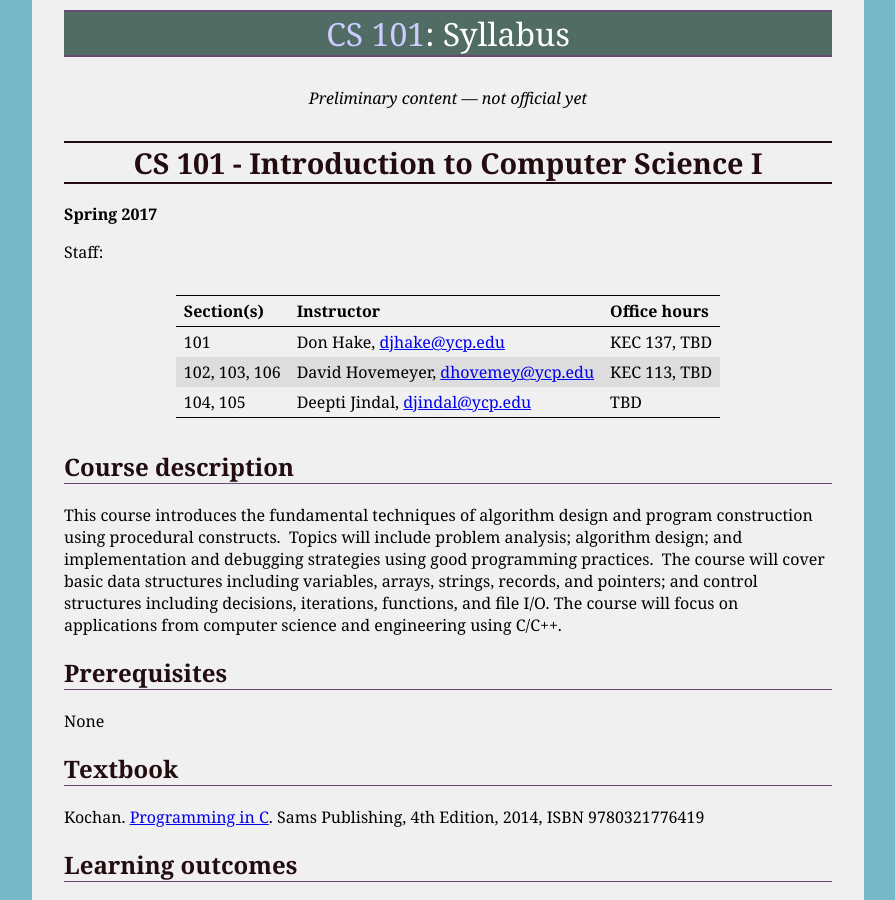
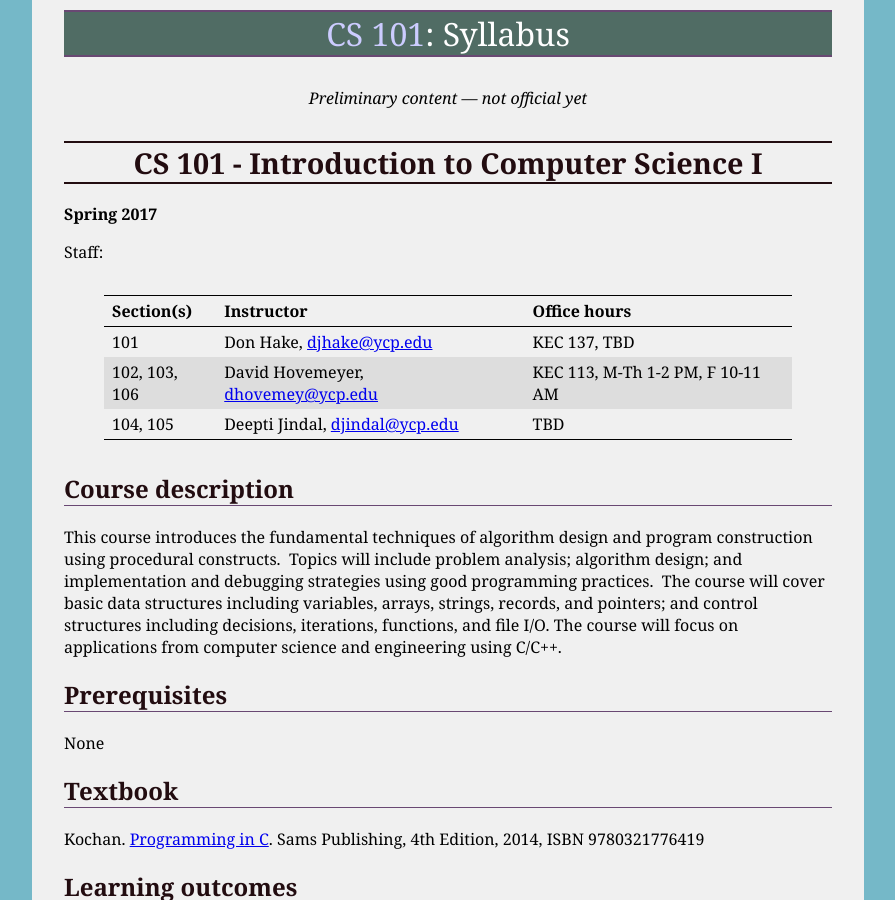
Before and after one commit to ycpcs/cs101-spring2017, a Jekyll site: the page built from syllabus.md, in a window 1280 px wide and 900 px high. Shown: the whole window, without its empty margins (192-1087 px from the left). Built offline with Jekyll 4.4.1, drawn with Linux system fonts in a browser that asks for light colours.

Commit message:
add office hours

```diff
--- a/syllabus.md
+++ b/syllabus.md
@@ -13,7 +13,7 @@ Staff:
 > Section(s) | Instructor | Office hours
 > ---------- | ---------- | ------------
 > 101 | Don Hake, <djhake@ycp.edu> | KEC 137, TBD
-> 102, 103, 106 | David Hovemeyer, <dhovemey@ycp.edu> | KEC 113, TBD
+> 102, 103, 106 | David Hovemeyer, <dhovemey@ycp.edu> | KEC 113, M-Th 1-2 PM, F 10-11 AM
 > 104, 105 | Deepti Jindal, <djindal@ycp.edu> | TBD
 
 Course description
```
